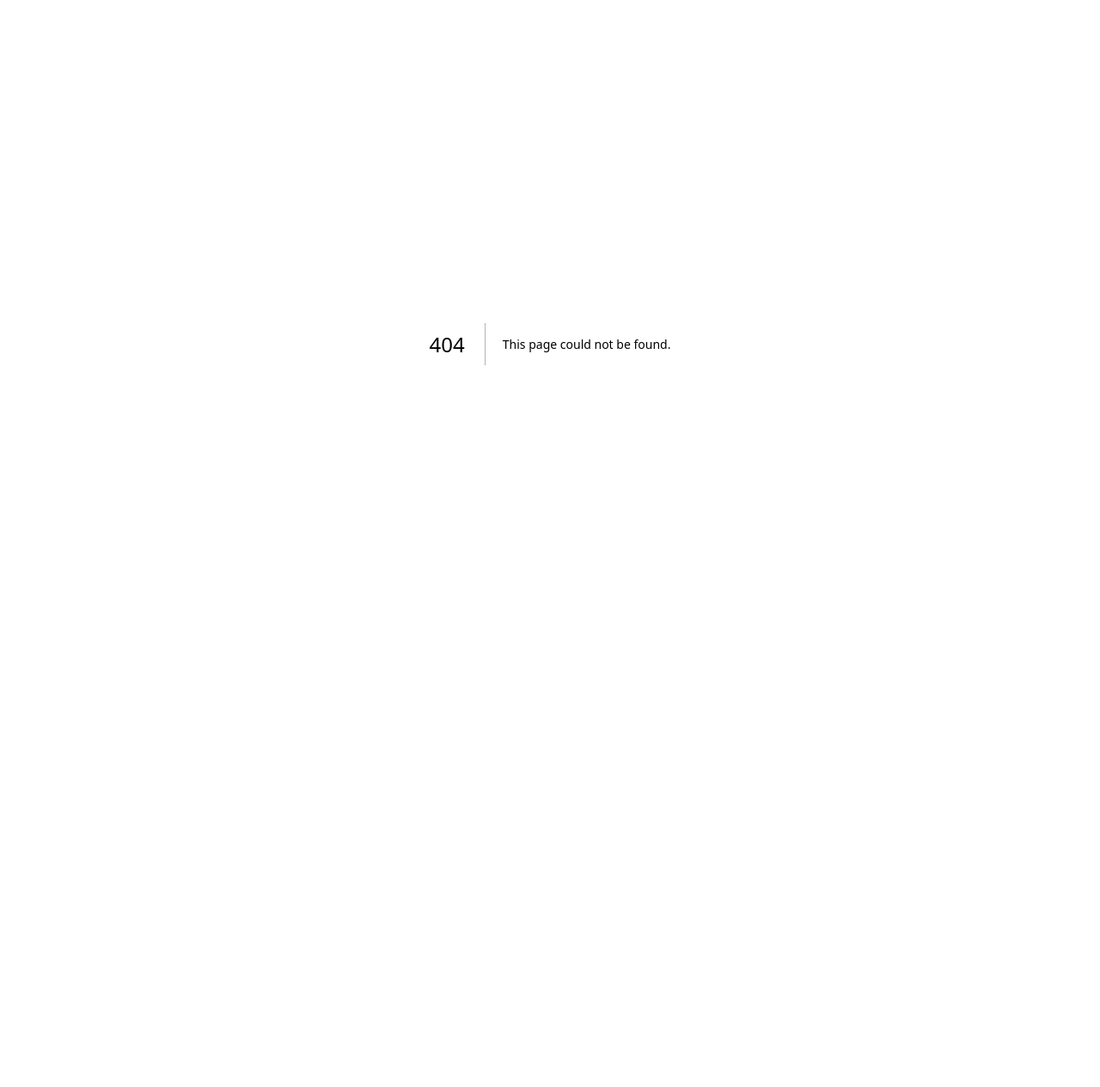
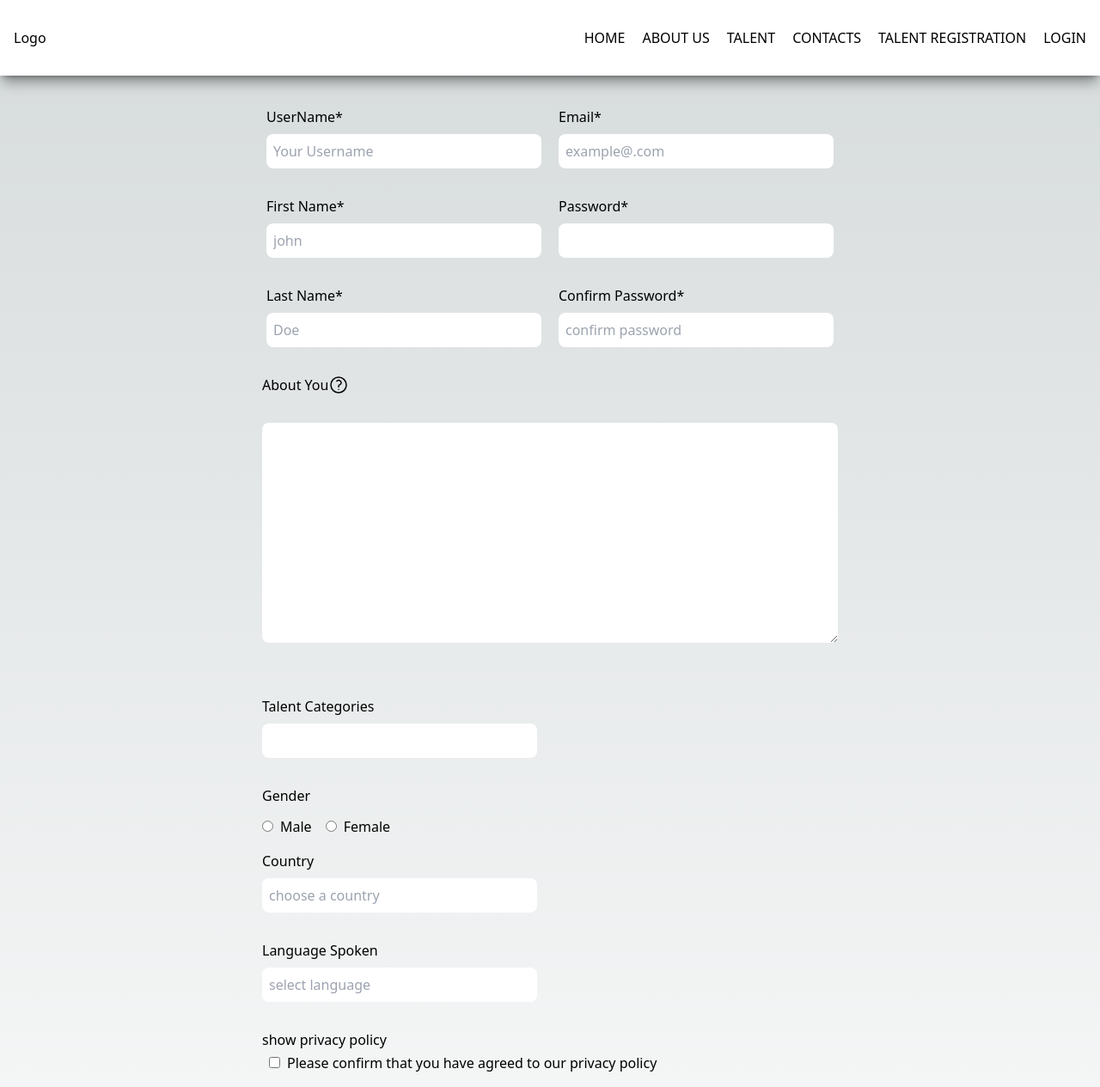
Before and after one commit to julsamson/AfricanWood, a Next.js app: page /registration in a window 1280 px wide. Before the commit this address had no page. Shown: the top 1265 px of the page at 86% size. Before the commit the page ends 800 px from the top, so only its background shows below. Built offline with nearby package versions, Linux system fonts and the light colour scheme.

Commit message:
Talent registration updates

```diff
--- a/app/components/navigation/navbar/index.jsx
+++ b/app/components/navigation/navbar/index.jsx
@@ -36,7 +36,7 @@ export default function Navbar() {
                                     </Link>
                                 </li>
                                 <li>
-                                    <Link href='#' className='hover:text-red-600'>
+                                    <Link href='/registration' className='hover:text-red-600'>
                                         TALENT REGISTRATION
                                     </Link>
                                 </li>
--- /dev/null
+++ b/app/registration/page.jsx
@@ -0,0 +1,103 @@
+import React from 'react'
+import Link from 'next/link'
+import Navigation from '../components/navigation'
+import Footer from '../components/footer'
+
+
+
+
+export default function Registration() {
+  return (
+    <div>
+      <Navigation />
+      <section>
+        <div className=''>
+          <form action="post" className='flex flex-wrap md:flex-col justify-center  my-9 container mx-auto overflow-hidden'>
+            <div className='w-[300px] min-[425px]:w-[400px] md:w-full md:flex md:space-x-5 md:justify-center'>
+              <div>
+                <label htmlFor="user" className=''>
+                  UserName*
+                </label><br />
+                <input type="text" name='user' id='user' placeholder='Your Username' required className='w-70 min-[425px]:w-80 rounded-lg p-2 my-2' /> <br /><br />
+                <label htmlFor="fname">
+                  First Name*
+                </label><br />
+                <input type="text" name='fname' id='fname' placeholder='john' required className='w-70 min-[425px]:w-80 rounded-lg p-2 my-2' /> <br /><br />
+                <label htmlFor="lname">
+                  Last Name*
+                </label><br />
+                <input type="text" name='lname' id='lname' placeholder='Doe' required className='w-70 min-[425px]:w-80 rounded-lg p-2 my-2' /> <br /><br />
+              </div>
+              <div>
+                <label htmlFor="email">
+                  Email*
+                </label><br />
+                <input type="email" name='email' id='email' placeholder='example@.com' required className='w-70 min-[425px]:w-80 rounded-lg p-2 my-2' /> <br /><br />
+                <label htmlFor="fname">
+                  Password*
+                </label><br />
+                <input type="password" name='pswd' id='pswd' placeholder='' required className='w-70 min-[425px]:w-80 rounded-lg p-2 my-2' /> <br /><br />
+                <label htmlFor="lname">
+                  Confirm Password*
+                </label><br />
+                <input type="password" name='cpswd' id='cpswd' placeholder='confirm password' required className='w-70 min-[425px]:w-80 rounded-lg p-2 my-2' /> <br /><br />
+              </div>
+            </div>
+            <div className='w-[300px] min-[425px]:w-[400px] container mx-auto md:w-[670px]'>
+              <div className='flex'>
+                <label htmlFor="about-you">
+                  About You
+                </label>
+                <span>
+                  <svg xmlns="http://www.w3.org/2000/svg" fill="none" viewBox="0 0 24 24" stroke-width="1.5" stroke="currentColor" class="w-6 h-6">
+                    <path stroke-linecap="round" stroke-linejoin="round" d="M9.879 7.519c1.171-1.025 3.071-1.025 4.242 0 1.172 1.025 1.172 2.687 0 3.712-.203.179-.43.326-.67.442-.745.361-1.45.999-1.45 1.827v.75M21 12a9 9 0 1 1-18 0 9 9 0 0 1 18 0Zm-9 5.25h.008v.008H12v-.008Z" />
+                  </svg>
+                </span><br /><br />
+              </div>
+              <div>
+                <textarea name="description" id="" cols="25" rows="10" className='rounded-lg min-[425px]:w-80 md:w-full p-2 my-2'></textarea>
+              </div><br /><br />
+            </div>
+            <div className='w-[300px] min-[425px]:w-[400px] md:w-[670px] container mx-auto'>
+              <label htmlFor="category">
+                Talent Categories
+              </label><br />
+              <input type="text" name='category' id='category' placeholder='' required className='w-70 min-[425px]:w-80 rounded-lg p-2 my-2' /> <br /><br />
+
+              <div className='' >
+                <h1 className='pb-3'>Gender</h1>
+                <input type="radio" name='gender' id='male' placeholder='' required className='' value='Male' />
+                <label htmlFor="male" className='px-2 pr-4'>Male</label>
+                <input type="radio" name='gender' id='female' placeholder='' required className='' value='Female' />
+                <label htmlFor="female" className='px-2 pr-4'>Female</label>
+              </div>
+
+              <div className='py-4'>
+                <label htmlFor="country" className=''>
+                  Country
+                </label><br />
+                <input type="text" name='country' id='country' placeholder='choose a country' required className='w-70 min-[425px]:w-80 rounded-lg p-2 my-2' /> <br /><br />
+
+                <label htmlFor="lang">
+                  Language Spoken
+                </label><br />
+                <input type="text" name='lang' id='lang' placeholder='select language' className='w-70 min-[425px]:w-80 rounded-lg p-2 my-2' /> <br /><br />
+
+                <Link href='#' className='py-5'>
+                  show privacy policy
+                </Link><br />
+                <input type="checkbox" name='policy' id='policy' required className='m-2' />
+                Please confirm that you have agreed to our privacy policy
+              </div>
+            </div>
+
+            <div className='w-[300px] min-[425px]:w-[400px] md:w-[670px] container mx-auto'>
+              <button type='submit' className='px-14 py-2 bg-red-400 rounded-lg'>Register</button>
+            </div>
+          </form>
+        </div>
+      </section>
+      <Footer />
+    </div>
+  )
+}
```
